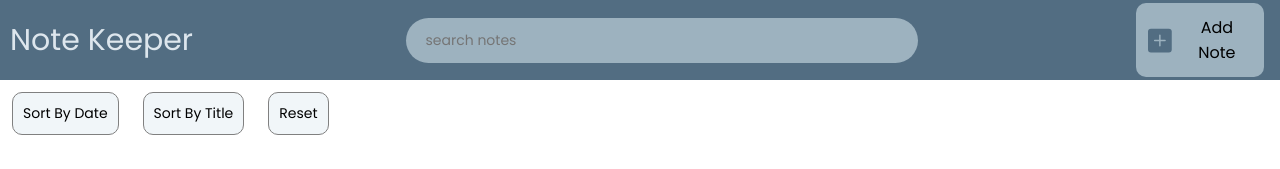
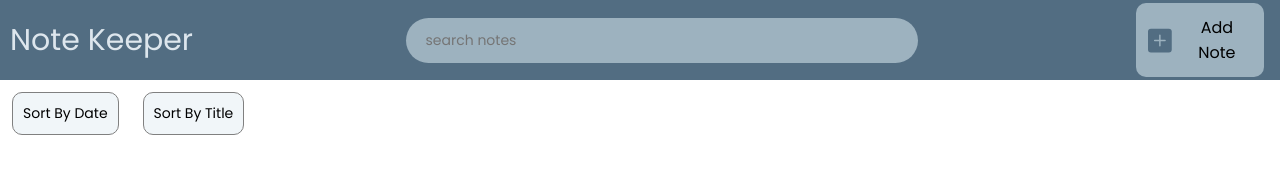
Before and after one commit to RolvinNoronha/TheNoteKeeper, a React (Create React App) app: page / in a window 1280 px wide. Shown: the top 169 px of the page. Built offline with nearby package versions, Linux system fonts and the light colour scheme.

Commit message:
fix sort button

```diff
--- a/src/components/Notes.tsx
+++ b/src/components/Notes.tsx
@@ -42,10 +42,7 @@ const Notes = () => {
                 className="sort__button"
                 onClick={() => queryDispatch({ type: "SORT_NOTES", payload: "title"})}
             >Sort By Title</button>
-            <button
-                className="sort__button"
-                onClick={() => queryDispatch({ type: "RESET", payload: null })}
-            >Reset</button>
+
             {
                 isOpen && title === "" ? <Modal /> : null
             }
--- a/src/context/Reducer.ts
+++ b/src/context/Reducer.ts
@@ -55,7 +55,7 @@ const queryReducer = (state : Query, action: any) => {
         case "SEARCH_QUERY":
             return { ...state, search: action.payload };
         case "RESET":
-            return { sort: "", search: ""}
+            return { ...state, sort: "", search: ""}
         default:
             return state;
     }
```
